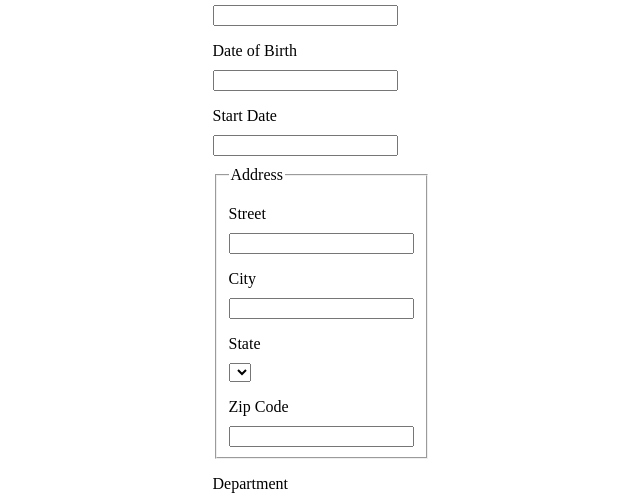
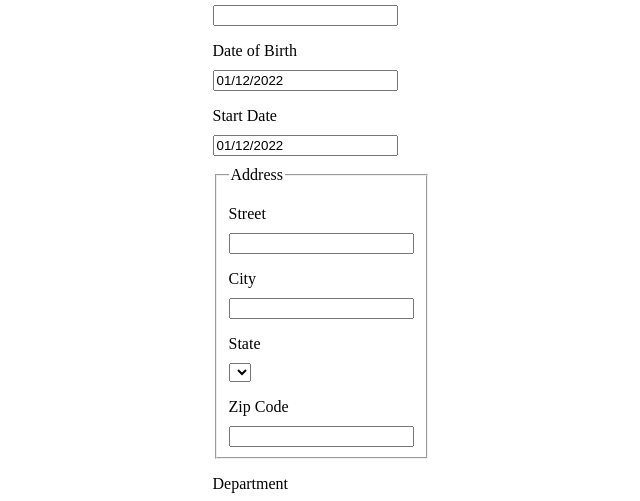
Before and after one commit to Keidaten/JeremyAlderweireldt_14_01012022, a React (Create React App) app: page / in a window 1280 px wide. Shown: the part 277-778 px from the top of the page, without its empty margins (319-959 px from the left). Built offline with nearby package versions, Linux system fonts and the light colour scheme.

Commit message:
added datepicker and added more dependencies : prop-types, styled-components

```diff
--- a/package.json
+++ b/package.json
@@ -6,13 +6,16 @@
     "@testing-library/jest-dom": "^5.16.1",
     "@testing-library/react": "^12.1.2",
     "@testing-library/user-event": "^13.5.0",
+    "prop-types": "^15.8.1",
     "react": "^17.0.2",
+    "react-datepicker": "^4.6.0",
     "react-dom": "^17.0.2",
     "react-redux": "^7.2.6",
     "react-router-dom": "^6.2.1",
     "react-scripts": "5.0.0",
     "redux": "^4.1.2",
     "redux-persist": "^6.0.0",
+    "styled-components": "^5.3.3",
     "web-vitals": "^2.1.2"
   },
   "scripts": {
--- /dev/null
+++ b/src/Components/Form/index.jsx
@@ -0,0 +1,58 @@
+//react
+import { useState } from 'react';
+
+//plugins
+//datepicker
+import DatePicker from 'react-datepicker';
+import 'react-datepicker/dist/react-datepicker.css';
+
+function Form() {
+	const [startDateOfBirth, setStartDateOfBirth] = useState(new Date());
+	const [startDate, setStartDate] = useState(new Date());
+
+	return (
+		<>
+			<form action="#" id="create-employee">
+				<label for="first-name">First Name</label>
+				<input type="text" id="first-name" />
+
+				<label for="last-name">Last Name</label>
+				<input type="text" id="last-name" />
+
+				<label for="date-of-birth">Date of Birth</label>
+				<DatePicker id="date-of-birth" selected={startDateOfBirth} onChange={(date) => setStartDateOfBirth(date)} />
+
+				<label for="start-date">Start Date</label>
+				<DatePicker id="start-date" selected={startDate} onChange={(date) => setStartDate(date)} />
+
+				<fieldset className="address">
+					<legend>Address</legend>
+
+					<label for="street">Street</label>
+					<input id="street" type="text" />
+
+					<label for="city">City</label>
+					<input id="city" type="text" />
+
+					<label for="state">State</label>
+					<select name="state" id="state"></select>
+
+					<label for="zip-code">Zip Code</label>
+					<input id="zip-code" type="number" />
+				</fieldset>
+
+				<label for="department">Department</label>
+				<select name="department" id="department">
+					<option>Sales</option>
+					<option>Marketing</option>
+					<option>Engineering</option>
+					<option>Human Resources</option>
+					<option>Legal</option>
+				</select>
+			</form>
+			<button onclick="saveEmployee()">Save</button>
+		</>
+	);
+}
+
+export default Form;
--- a/src/Pages/HomePage/index.jsx
+++ b/src/Pages/HomePage/index.jsx
@@ -1,60 +1,23 @@
+//react router
 import { Link } from 'react-router-dom';
 
 //components
 import Header from '../../Components/Header';
+import Form from '../../Components/Form';
 
 function HomePage() {
 	return (
-		<body>
+		<>
 			<Header />
 			<div className="container">
 				<Link to="/employee-list">View Current Employees</Link>
 				<h2>Create Employee</h2>
-				<form action="#" id="create-employee">
-					<label for="first-name">First Name</label>
-					<input type="text" id="first-name" />
-
-					<label for="last-name">Last Name</label>
-					<input type="text" id="last-name" />
-
-					<label for="date-of-birth">Date of Birth</label>
-					<input id="date-of-birth" type="text" />
-
-					<label for="start-date">Start Date</label>
-					<input id="start-date" type="text" />
-
-					<fieldset className="address">
-						<legend>Address</legend>
-
-						<label for="street">Street</label>
-						<input id="street" type="text" />
-
-						<label for="city">City</label>
-						<input id="city" type="text" />
-
-						<label for="state">State</label>
-						<select name="state" id="state"></select>
-
-						<label for="zip-code">Zip Code</label>
-						<input id="zip-code" type="number" />
-					</fieldset>
-
-					<label for="department">Department</label>
-					<select name="department" id="department">
-						<option>Sales</option>
-						<option>Marketing</option>
-						<option>Engineering</option>
-						<option>Human Resources</option>
-						<option>Legal</option>
-					</select>
-				</form>
-
-				<button onclick="saveEmployee()">Save</button>
+				<Form />
 			</div>
 			{/* <div id="confirmation" className="modal">
 				Employee Created!
 			</div> */}
-		</body>
+		</>
 	);
 }
 
```
Also changed, not shown: 1 other file (tests, documents, lock files or other folders).
